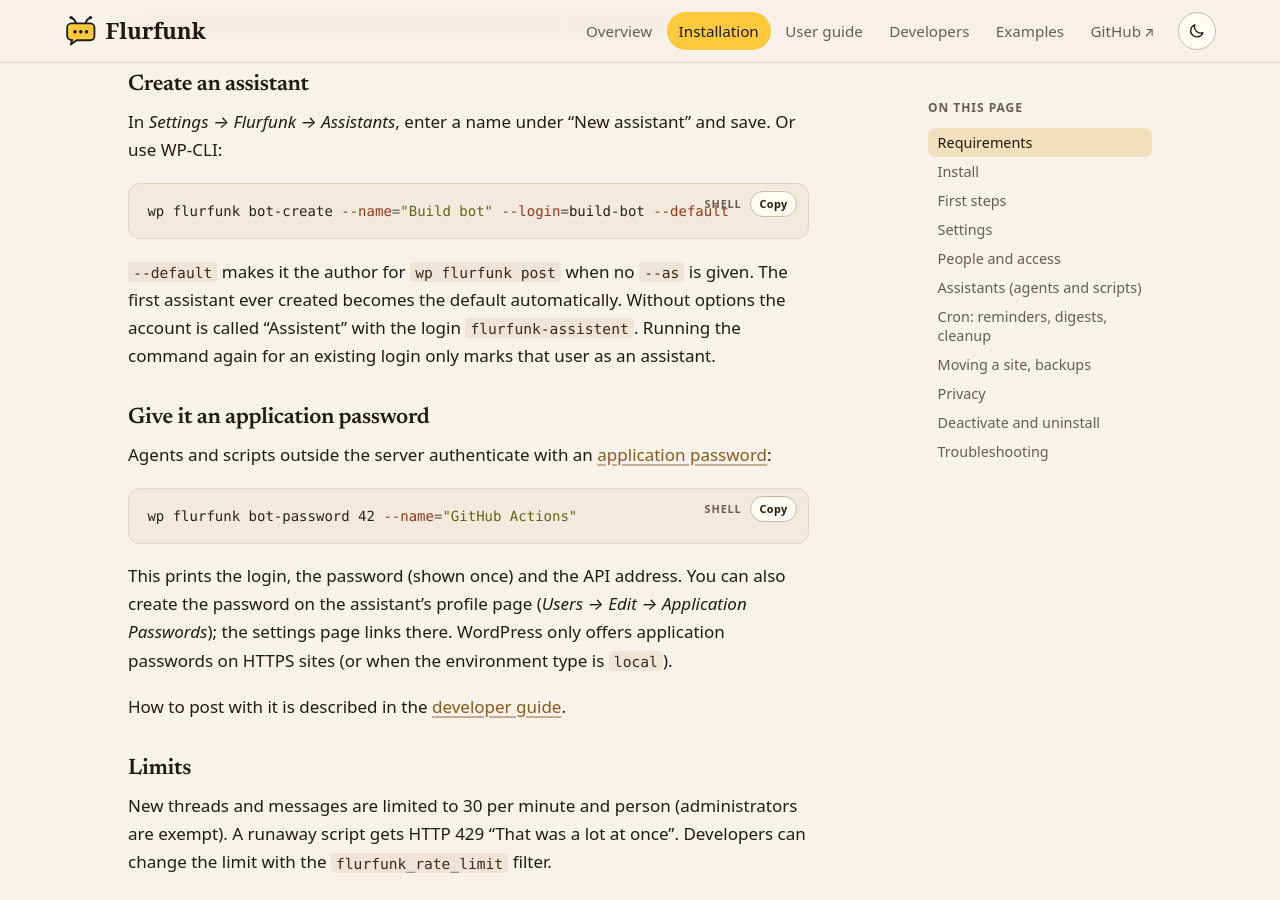
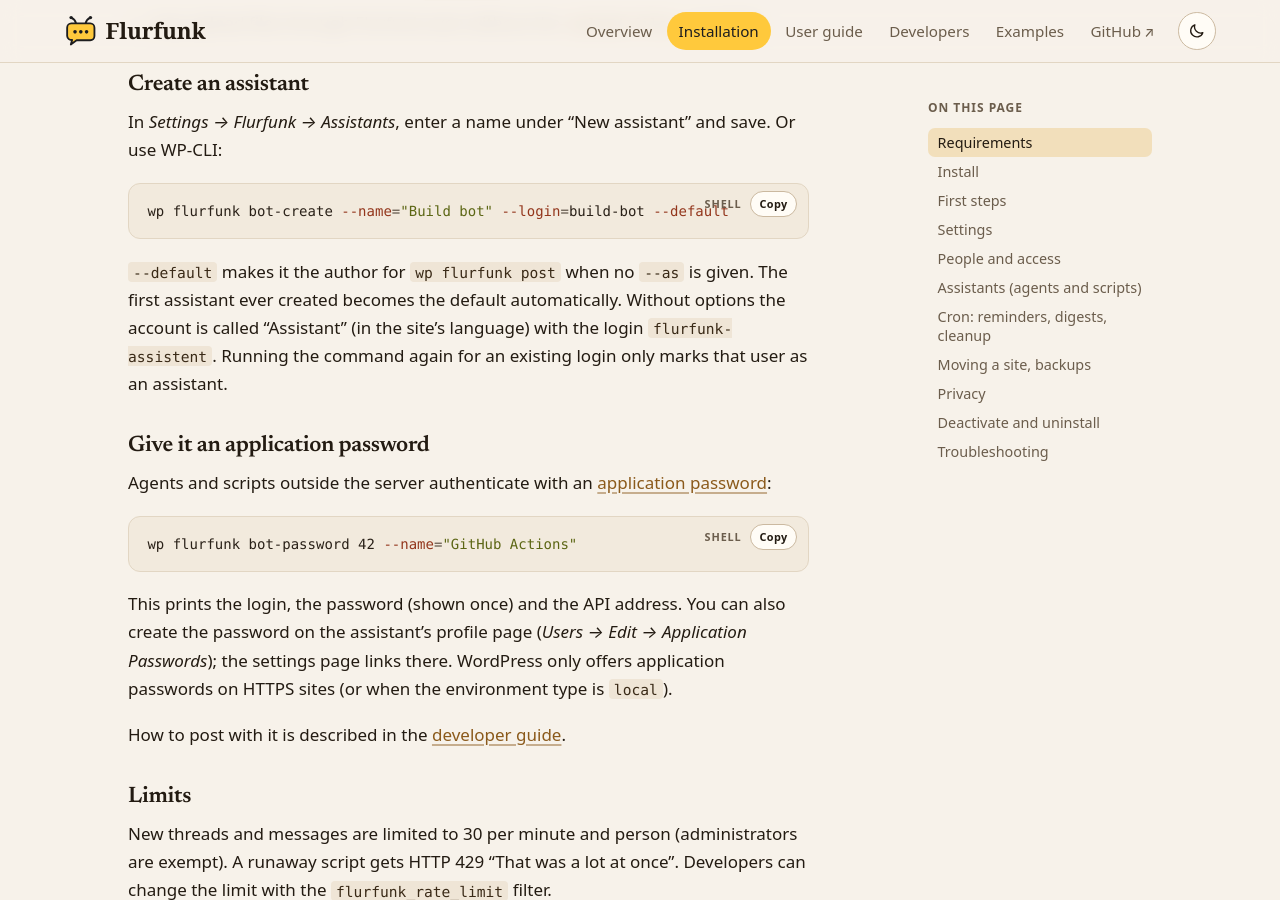
Before and after one commit to worldoptimizer/flurfunk, a Jekyll site: the page built from docs/installation.md, in a window 1280 px wide and 900 px high, scrolled down 6188 px. Built offline with Jekyll 4.4.1, drawn with Linux system fonts in a browser that asks for light colours; our own code applies the rules of GitHub Pages for plain Markdown files.

```diff
--- a/docs/installation.md
+++ b/docs/installation.md
@@ -186,7 +186,7 @@ wp flurfunk bot-create --name="Build bot" --login=build-bot --default
 
 `--default` makes it the author for `wp flurfunk post` when no `--as` is given. The first
 assistant ever created becomes the default automatically. Without options the account is called
-"Assistent" with the login `flurfunk-assistent`. Running the command again for an existing login
+"Assistant" (in the site's language) with the login `flurfunk-assistent`. Running the command again for an existing login
 only marks that user as an assistant.
 
 ### Give it an application password
```
Also changed, not shown: docs/developers.md (+3 -1 lines), readme.txt, 1 other file.
